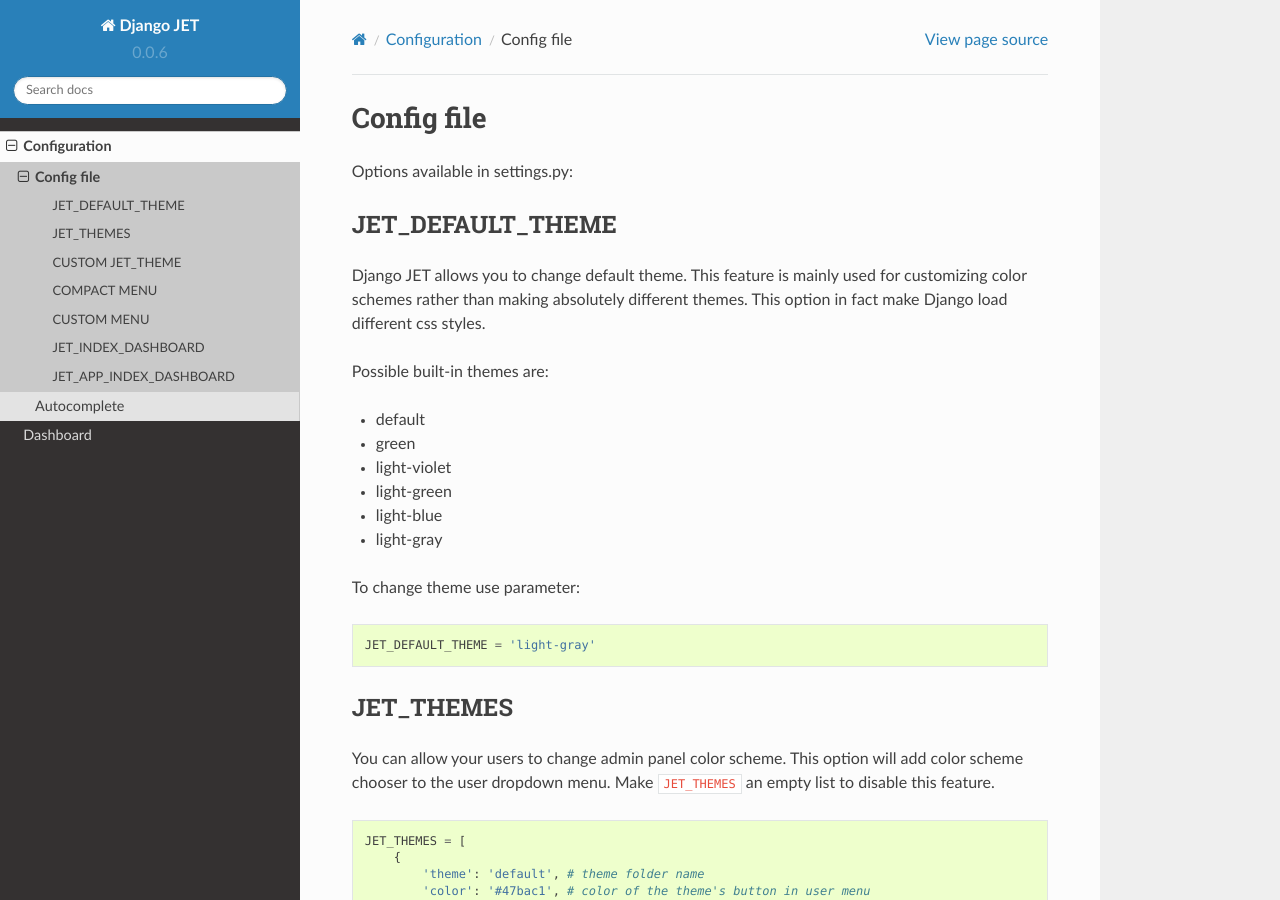
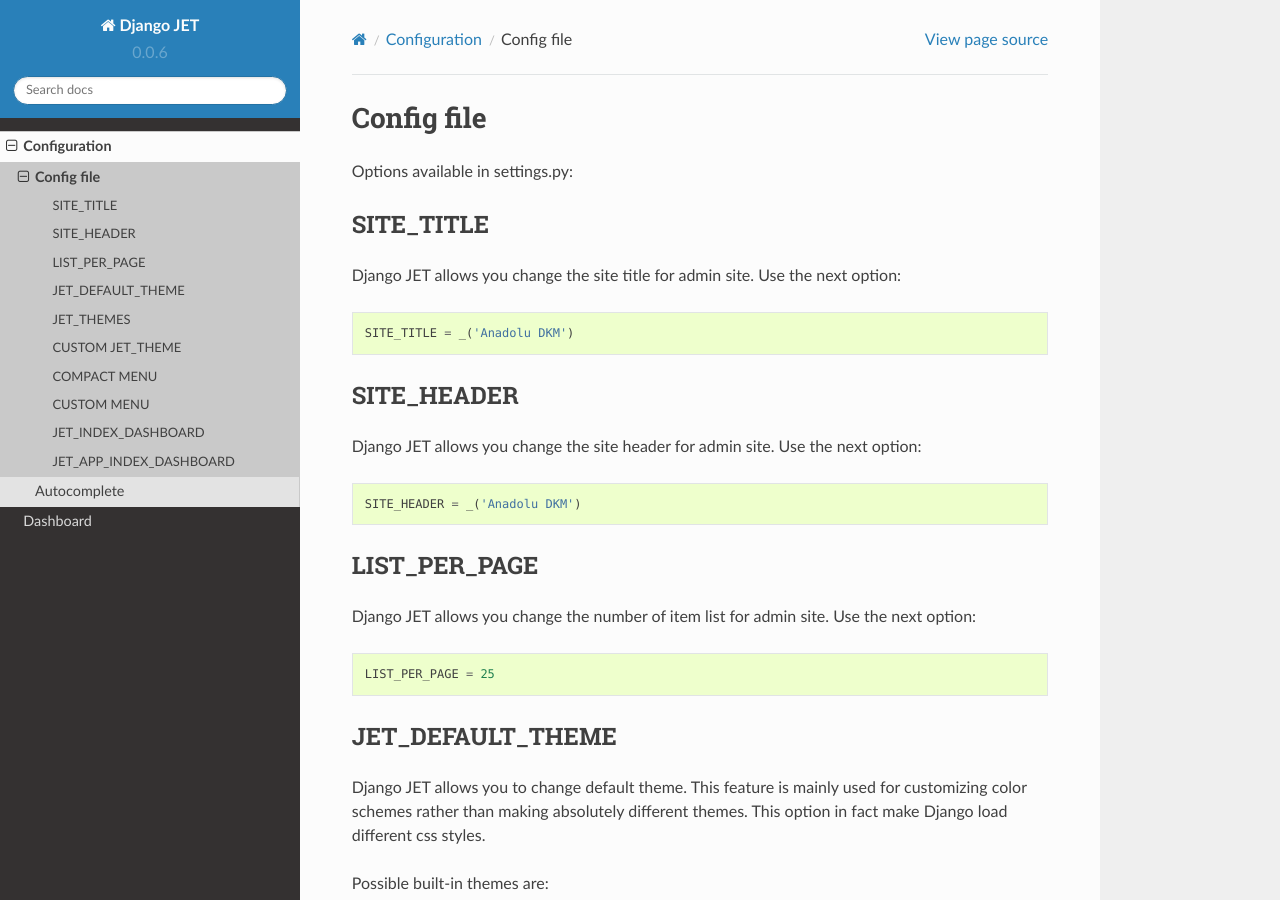
Before and after one commit to SalahAdDin/django-jetpack, a Sphinx documentation site: the page built from docs/config_file.rst, in a window 1280 px wide and 900 px high. Built offline with Sphinx 7.4.7 and the Read the Docs theme 2.0.0, drawn with Linux system fonts in a browser that asks for light colours; pages that are not in the unit, such as notebooks, are missing from menus.

Commit message:
Merged all :sunny: merged all PR in repository parent.

```diff
--- a/docs/config_file.rst
+++ b/docs/config_file.rst
@@ -2,6 +2,34 @@
 ===========
 
 Options available in settings.py:
+
+SITE_TITLE
+-----------------
+Django JET allows you change the site title for admin site. Use the next option:
+
+.. code:: python
+
+    SITE_TITLE = _('Anadolu DKM')
+
+
+SITE_HEADER
+-----------------
+Django JET allows you change the site header for admin site. Use the next option:
+
+.. code:: python
+
+    SITE_HEADER = _('Anadolu DKM')
+
+
+LIST_PER_PAGE
+-----------------
+Django JET allows you change the number of item list for admin site. Use the next option:
+
+.. code:: python
+
+    LIST_PER_PAGE = 25
+
+
 
 JET_DEFAULT_THEME
 -----------------
--- a/jet/__init__.py
+++ b/jet/__init__.py
@@ -1 +1 @@
-VERSION = '0.1.4'
+VERSION = '0.1.4.1'
```
Also changed, not shown: 4 other files.
